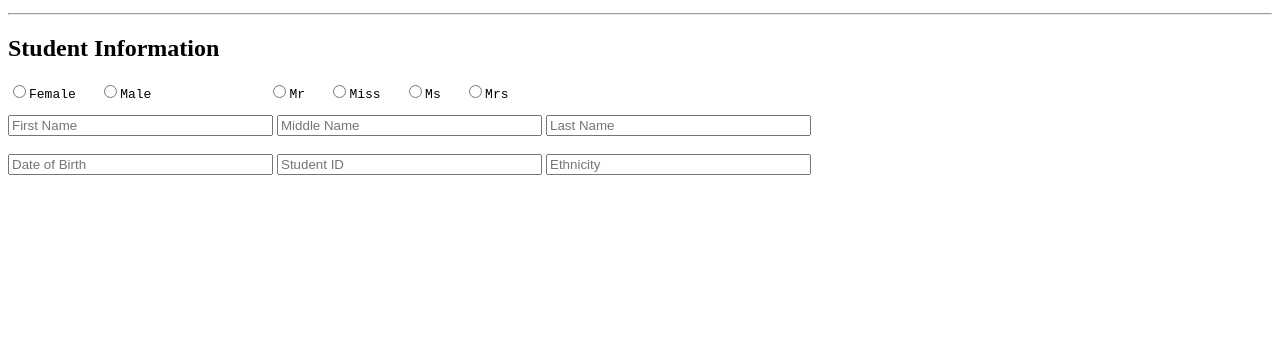
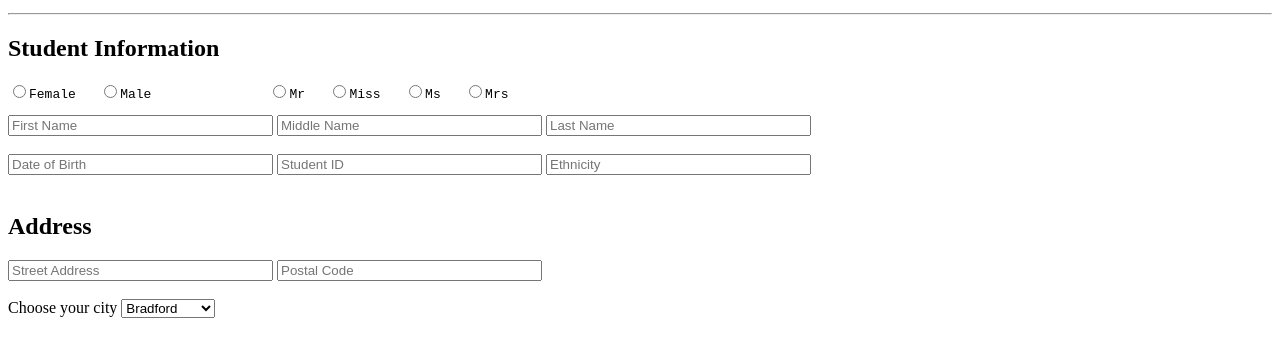
Before and after one commit to i-waseem/Student-Registration-Form, a plain HTML site: page index.html in a window 1280 px wide. Shown: the part 101-458 px from the top of the page. Drawn offline with Linux system fonts and the light colour scheme.

Commit message:
Add city drop down

```diff
--- a/index.html
+++ b/index.html
@@ -32,3 +32,22 @@
             <input type="text" placeholder="Ethnicity" size="30">
             <br><br>
         </div>
+        <!-- Address Section -->
+        <div>
+            <h2>Address</h2>
+        <!-- Address Fields -->
+            <input type="text" placeholder="Street Address" size="30">
+    <input type="text" placeholder="Postal Code" size="30">
+    <br><br>
+        <!-- City Dropdown -->
+        Choose your city
+    <select name="City" id="City">
+        <option value="Bradford"> Bradford</option>
+        <option value="Leeds"> Leeds</option>
+        <option value="Manchester"> Manchester</option>
+        <option value="Birmingham"> Birmingham</option>
+        <option value="Halifax"> Halifax</option>
+        <option value="Sheffield"> Sheffield</option>
+    </select>
+        </div>
+        <br><br>
```
